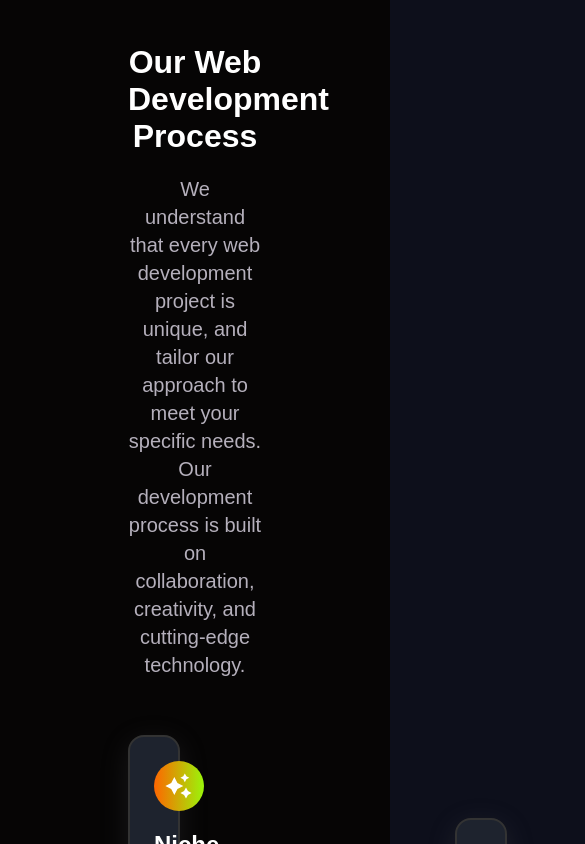
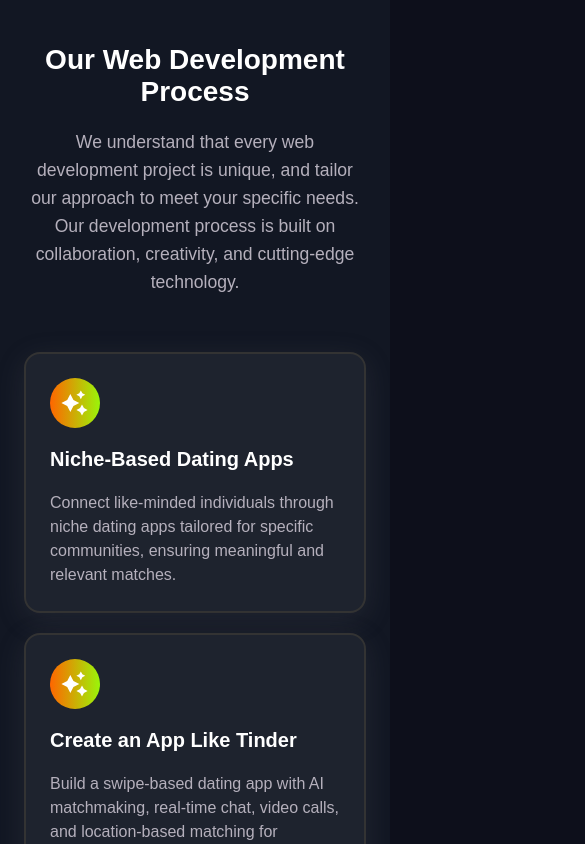
Before and after one commit to magicchat-core/powermetica, a Next.js app: page /dating-app-development in a window 390 px wide. Shown: the part 4140-4984 px from the top of the page, 585 px wide, since content can reach past the window. Built offline with nearby package versions, Linux system fonts and the light colour scheme.

Commit message:
fixed Development Process section responsiveness

```diff
--- a/src/Components/datingApp-components/Card.module.css
+++ b/src/Components/datingApp-components/Card.module.css
@@ -44,8 +44,11 @@
   }
 }
 
-@media (max-width: 600px) {
-  .card {
-    flex: 1 1 100%;
+@media (max-width: 768px) {
+  .title {
+    font-size: 20px;
+  }
+  .text {
+    font-size: 16px;
   }
 }
--- a/src/app/dating-app-development/datingApp.module.css
+++ b/src/app/dating-app-development/datingApp.module.css
@@ -10,29 +10,6 @@
   display: flex;
   flex-direction: column;
   padding: 3rem 8rem;
-}
-.cardsHeading {
-  margin: auto;
-  text-align: center;
-  width: 100%;
-  max-width: 800px;
-}
-.cardsHeading h2 {
-  font-size: 32px;
-  font-weight: 600;
-  margin-bottom: 20px;
-}
-.description {
-  font-size: 1.25rem;
-  margin-bottom: 3.5rem;
-  line-height: 28px;
-  color: var(--subSecondary-text);
-}
-.cardWrap {
-  display: flex;
-  flex-direction: column;
-  padding: 3rem 8rem;
-  background: var(--dark-text);
 }
 .cardsHeading {
   margin: auto;
@@ -70,3 +47,28 @@
   flex-direction: column;
   gap: 20px;
 }
+
+@media (max-width: 768px) {
+  .cardWrap {
+    padding: 3rem 1.5rem;
+  }
+  .cardsHeading h2 {
+    font-size: 28px;
+  }
+  .description {
+    font-size: 1.1rem;
+  }
+ .allCards{
+  flex-direction: column;
+ }
+ .allCards img {
+  display: none;
+ }
+ .firstCard, .remainingCards{
+  width: 100% ;
+ }
+ .remainingCards{
+  margin-top: 20px;
+ }
+
+}
```
